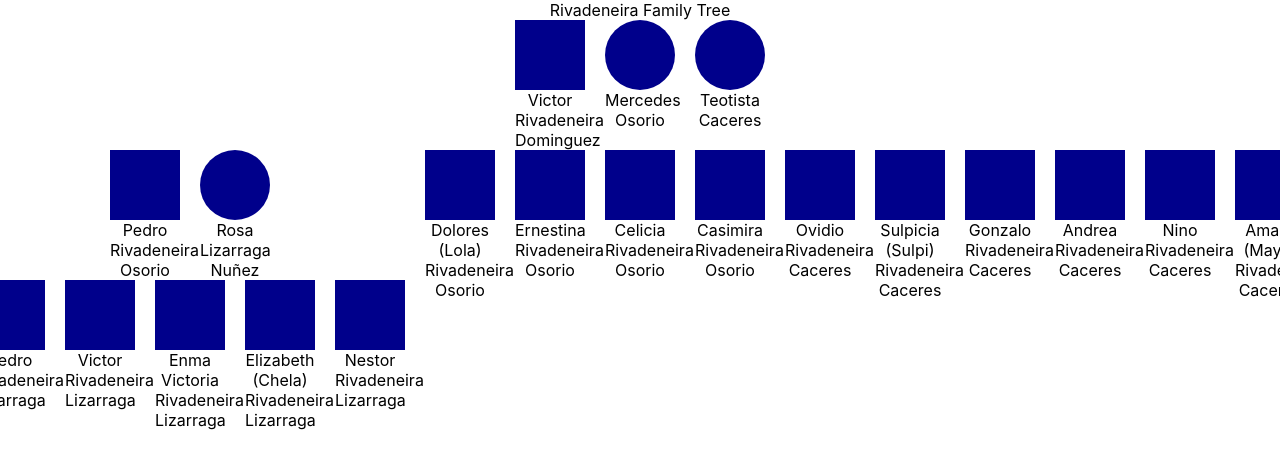
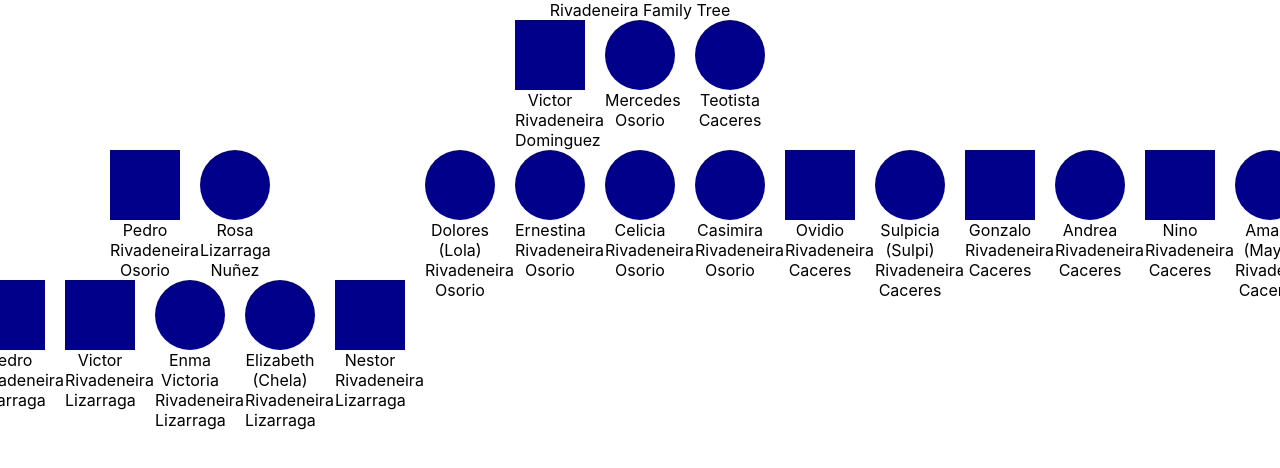
Before and after one commit to steven-rr/family-tree, a React (Create React App) app: page / in a window 1280 px wide. Shown: the top 468 px of the page. Built offline with nearby package versions, Linux system fonts and the light colour scheme.

Commit message:
add genders for kids.

```diff
--- a/public/family.json
+++ b/public/family.json
@@ -102,7 +102,13 @@
         "id": "19",
         "name": "Nestor Rivadeneira Lizarraga",
         "gender": "male"
+    },
+    {
+        "id": "20",
+        "name": "Jorge Luis Rivadeneira Rojas",
+        "gender": "male"
     }
 
 
+
 ]
--- a/src/components/Male.js
+++ b/src/components/Male.js
@@ -143,12 +143,22 @@ const Male = ({id}) => {
                     // handle array of kids.
                     if(item.length > 1)
                     {
-                        return( item.map((item2, key2) => (
-                        <Male
-                            key={key2}
-                            id={item2}
-                        />
-                    ))) }
+                        return( item.map((item2, key2) => {
+                        if(familyData[item2].gender == "male")
+                        {
+                            return (<Male
+                                key={key2}
+                                id={item2}
+                            />)
+                        }
+                        else
+                        {
+                            return (<Female
+                                key={key2}
+                                id={item2}
+                            />)
+                        }}
+                    )) }
                     // else, handle one kid at a time.
                     else
                     {
```
